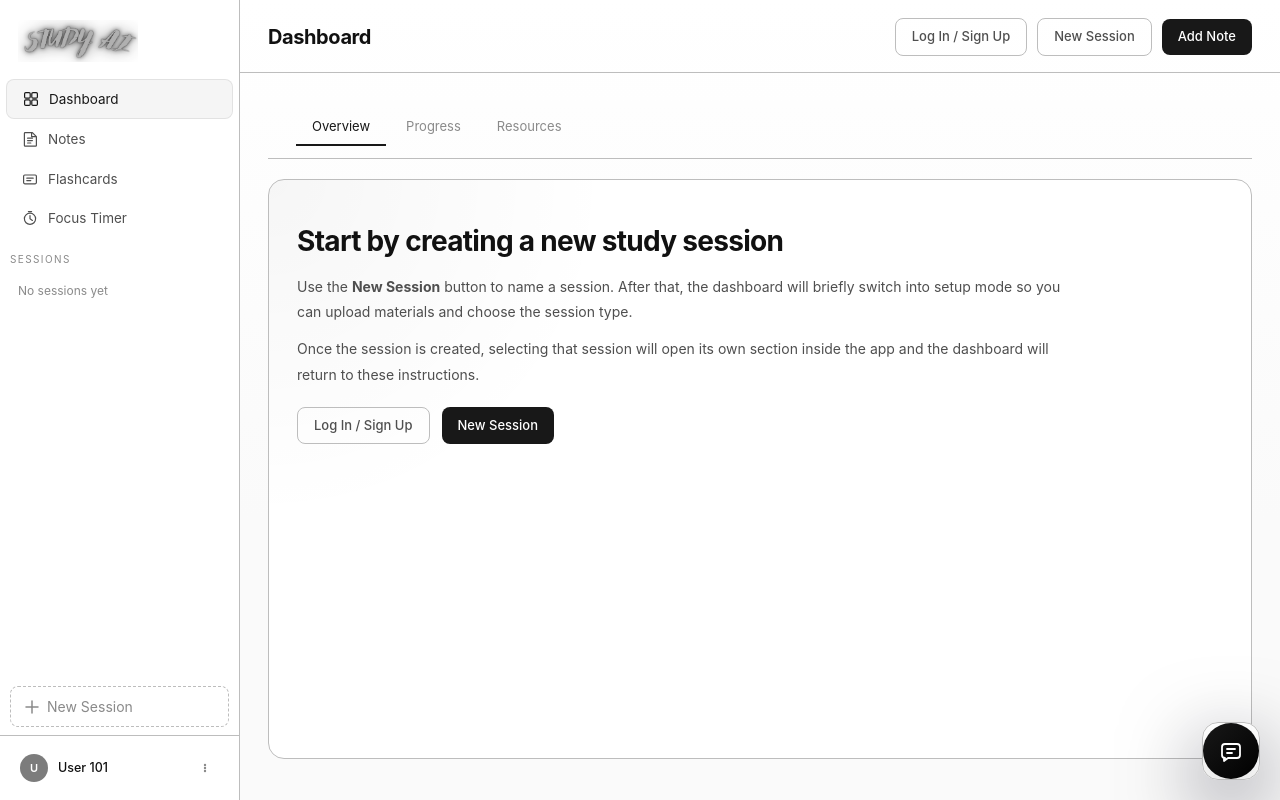
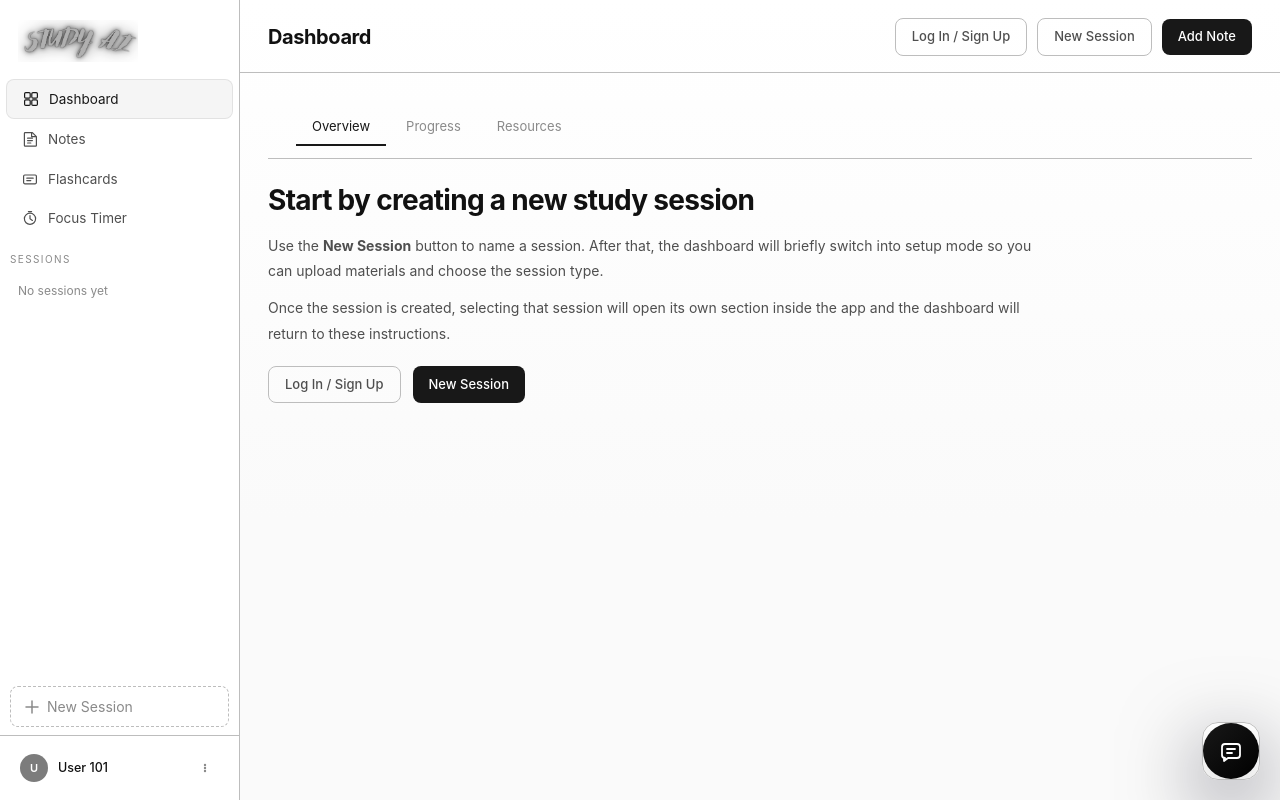
Before and after one commit to TresorBitangimana/AI-Study-Assistant, a React (Vite) app in the folder Frontend/: page / in a window 1280 px wide. Built offline with nearby package versions, Linux system fonts and the light colour scheme.

Commit message:
changed the dashboard style from card to fill the whole page

```diff
--- a/Frontend/src/App.css
+++ b/Frontend/src/App.css
@@ -431,20 +431,27 @@
         @apply mt-5;
     }
 
+    .dashboard-bleed {
+        @apply w-full;
+    }
+
+    .dashboard-panel {
+        @apply rounded-none border-0 p-0 shadow-none;
+        background: transparent;
+    }
+
+    .dashboard-panel-large {
+        @apply min-h-[calc(100vh-220px)];
+    }
+
     .dashboard-setup-card-actions {
         @apply absolute right-5 top-5 z-10;
     }
 
     .dashboard-instructions {
-        @apply mt-5 min-h-[calc(100vh-220px)] rounded-2xl border px-6 py-6 sm:px-7 sm:py-7;
-        border-color: var(--border);
-        background:
-            radial-gradient(
-                circle at top left,
-                rgba(0, 0, 0, 0.035),
-                transparent 30%
-            ),
-            var(--panel);
+        @apply mt-5 min-h-[calc(100vh-220px)] px-0 py-0 sm:px-0 sm:py-0;
+        border: 0;
+        background: transparent;
     }
 
     .dashboard-instructions-title {
@@ -499,9 +506,8 @@
     }
 
     .panel-card {
-        @apply rounded-xl border px-5 py-[18px] py-5 items-center flex justify-center cursor-pointer;
-        border-color: var(--border);
-        background: var(--panel);
+        @apply flex items-stretch justify-start rounded-none border-0 px-0 py-0 cursor-default;
+        background: transparent;
     }
 
     .btn-ghost {
--- a/Frontend/src/Dashboard.jsx
+++ b/Frontend/src/Dashboard.jsx
@@ -43,12 +43,12 @@ function Dashboard({
                 </div>
             ) : null}
 
-            <section className={active ? "block" : "hidden"}>
+            <section className={active ? "block h-full" : "hidden"}>
                 {activeTab === "Overview" ? (
                     hasPendingSession ? (
-                        <div className="dashboard-setup-shell">
+                        <div className="dashboard-setup-shell dashboard-bleed">
                             <div className="grid grid-cols-1 gap-3.5 md:grid-cols-2 2xl:grid-cols-4 mt-5">
-                                <div className="panel-card-file-upload lg:col-span-2">
+                                <div className="dashboard-panel dashboard-panel-large lg:col-span-2">
                                     <div className="dashboard-setup-card-actions">
                                         <button
                                             className="btn-ghost"
@@ -138,7 +138,7 @@ function Dashboard({
                                     </div>
                                 </div>
 
-                                <div className="dashboard-session-setup lg:col-span-2">
+                                <div className="dashboard-panel dashboard-panel-large lg:col-span-2">
                                     <div className="dashboard-card-value">
                                         {pendingSessionName}
                                     </div>
@@ -168,7 +168,7 @@ function Dashboard({
                             </div>
                         </div>
                     ) : (
-                        <div className="dashboard-instructions">
+                        <div className="dashboard-panel dashboard-bleed dashboard-instructions">
                             <h2 className="dashboard-instructions-title">
                                 Start by creating a new study session
                             </h2>
@@ -207,21 +207,21 @@ function Dashboard({
                 ) : null}
 
                 {activeTab === "Progress" ? (
-                    <div className="grid grid-cols-1 gap-3.5 lg:grid-cols-[1.4fr_1fr] mt-5">
-                        <div className="panel-card">
+                    <div className="dashboard-bleed grid min-h-[calc(100vh-220px)] grid-cols-1 gap-3.5 lg:grid-cols-[1.4fr_1fr] mt-5">
+                        <div className="dashboard-panel">
                             <div className="dashboard-card-value">
                                 <h1>Hello World!!!</h1>
                             </div>
                         </div>
-                        <div className="panel-card">
+                        <div className="dashboard-panel">
                             <div className="dashboard-card-label">Test101</div>
                         </div>
                     </div>
                 ) : null}
 
                 {activeTab === "Resources" ? (
-                    <div className="grid grid-cols-1 gap-3.5 lg:grid-cols-3 mt-5">
-                        <div className="panel-card lg:col-span-3 py-15"></div>
+                    <div className="dashboard-bleed grid min-h-[calc(100vh-220px)] grid-cols-1 gap-3.5 lg:grid-cols-3 mt-5">
+                        <div className="dashboard-panel lg:col-span-3 py-15"></div>
                     </div>
                 ) : null}
             </section>
```
